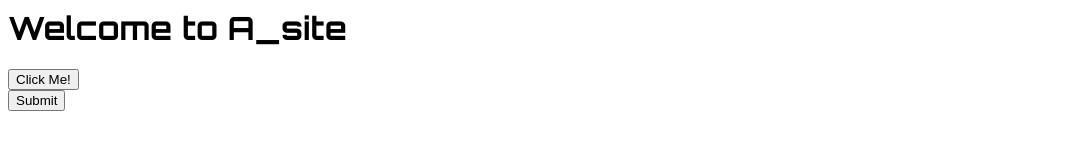
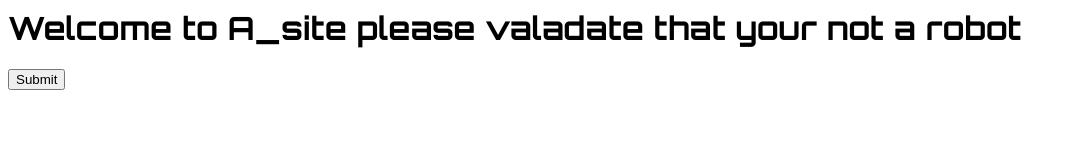
Before and after one commit to IanNpdx5/A_word_game_site, a plain HTML site: page index.html in a window 1280 px wide. Shown: the whole page, without its empty margins (0-1076 px from the left). Drawn offline with Linux system fonts and the light colour scheme.

Commit message:
Update index.html

```diff
--- a/index.html
+++ b/index.html
@@ -18,8 +18,8 @@
 </head>
 <body>
 <div class = "Orbitron">
-<h1>Welcome to A_site</h1>
-<button id = "clicker">Click Me!</button>
+<h1>Welcome to A_site please valadate that your not a robot</h1>
+
 <form id="demo-form" action="?" method="POST">
       <button class="g-recaptcha" data-sitekey="your_site_key" data-callback="onSubmit">Submit</button>
       <br/>
```
